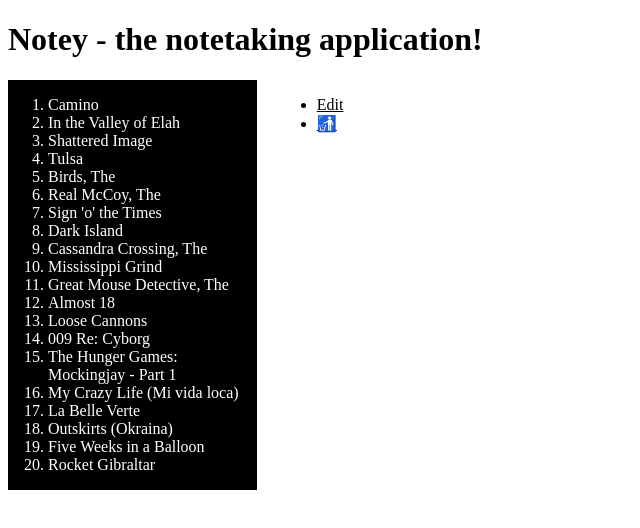
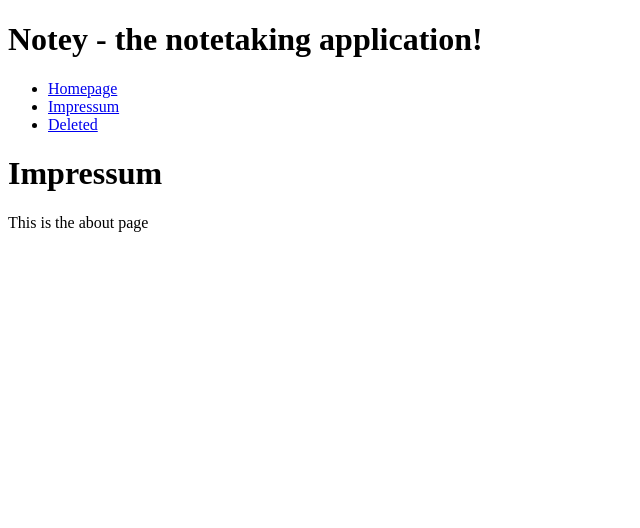
Before and after one commit to FBWE22-E08/spa-recap-router, a React (Create React App) app: page /impressum in a window 1280 px wide. Shown: the top 528 px of the page, without its empty margins (0-640 px from the left). Built offline with nearby package versions, Linux system fonts and the light colour scheme.

Commit message:
Added router

```diff
--- a/package.json
+++ b/package.json
@@ -8,6 +8,7 @@
     "@testing-library/user-event": "^13.5.0",
     "react": "^17.0.2",
     "react-dom": "^17.0.2",
+    "react-router-dom": "^6.8.2",
     "react-scripts": "5.0.0",
     "web-vitals": "^2.1.4"
   },
--- a/src/App.js
+++ b/src/App.js
@@ -8,6 +8,10 @@ import NoteList from "./components/NoteList/NoteList";
 import NoteView from "./components/NoteView/NoteView";
 
 import styles from "./App.module.css";
+import Impressum from "./components/Impressum/Impressum";
+import DeletedNotes from "./components/DeletedNotes/DeletedNotes";
+
+import { BrowserRouter, Routes, Route, Link } from "react-router-dom";
 
 function App() {
   const [notes, setNotes] = useState(mockData);
@@ -22,10 +26,32 @@ function App() {
       <ActiveNote.Provider value={{ activeNote, setActiveNote }}>
         <div>
           <h1>Notey - the notetaking application!</h1>
-          <div className={styles.container}>
-            <NoteList />
-            <NoteView />
-          </div>
+          <BrowserRouter>
+            <ul>
+              <li>
+                <Link to="/">Homepage</Link>
+              </li>
+              <li>
+                <Link to="/impressum">Impressum</Link>
+              </li>
+              <li>
+                <Link to="/deleted">Deleted</Link>
+              </li>
+            </ul>
+            <Routes>
+              <Route
+                path="/"
+                element={
+                  <div className={styles.container}>
+                    <NoteList />
+                    <NoteView />
+                  </div>
+                }
+              />
+              <Route path="/impressum" element={<Impressum />} />
+              <Route path="/deleted" element={<DeletedNotes />} />
+            </Routes>
+          </BrowserRouter>
         </div>
       </ActiveNote.Provider>
     </NoteContext.Provider>
--- /dev/null
+++ b/src/components/DeletedNotes/DeletedNotes.jsx
@@ -0,0 +1,7 @@
+export default function DeletedNotes() {
+  return (
+    <>
+      <h1>Deleted Notes</h1>
+    </>
+  );
+}
--- /dev/null
+++ b/src/components/Impressum/Impressum.jsx
@@ -0,0 +1,10 @@
+import styles from "./Impressum.module.css";
+
+export default function Impressum() {
+  return (
+    <>
+      <h1>Impressum</h1>
+      <p>This is the about page</p>
+    </>
+  );
+}
--- a/src/components/NoteList/NoteList.jsx
+++ b/src/components/NoteList/NoteList.jsx
@@ -2,6 +2,7 @@ import { NoteContext } from "../../contexts/NoteContext";
 import { ActiveNote } from "../../contexts/ActiveNote";
 import { useContext, useEffect, useState } from "react";
 
+// import CSS module
 import styles from "./NoteList.module.css";
 
 export default function NoteList() {
```
Also changed, not shown: src/components/DeletedNotes/DeletedNotes.module.css (added), src/components/Impressum/Impressum.module.css (added), 1 other file (tests, documents, lock files or other folders).
